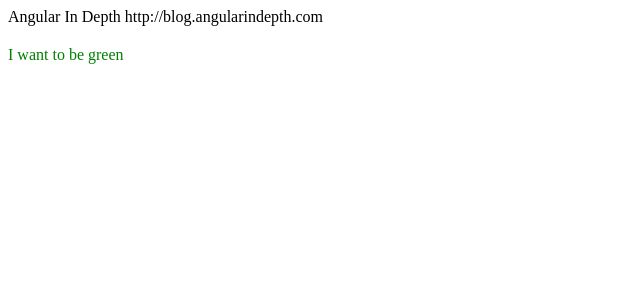
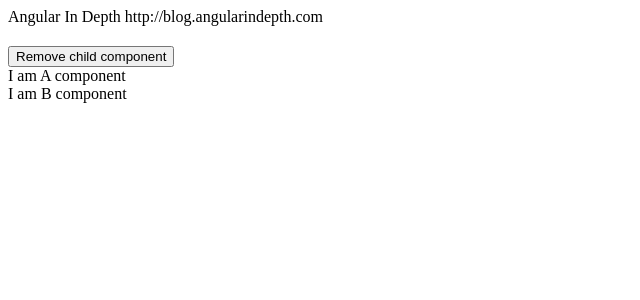
Before and after one commit to maxkoretskyi/dom-manipulation-workshop, an Angular app: page / in a window 1280 px wide. Shown: the top 300 px of the page, without its empty margins (0-640 px from the left). Built offline with nearby package versions, Linux system fonts and the light colour scheme.

Commit message:
Task 2: remove a child component

```diff
--- /dev/null
+++ b/src/app/aid-a-component.ts
@@ -0,0 +1,14 @@
+import { Component, DoCheck } from '@angular/core';
+
+@Component({
+  selector: 'aid-a-comp',
+  template: `
+    <div>I am A component</div>
+    <aid-b-comp></aid-b-comp>
+  `
+})
+export class AiDAComponent implements DoCheck {
+  ngDoCheck() {
+    console.log('ngDoCheck is called on AComponent');
+  }
+}
--- a/src/app/aid-add-attribute.directive.ts
+++ /dev/null
@@ -1,15 +0,0 @@
-import { Directive, ElementRef, Input, OnInit, Renderer2 } from '@angular/core';
-
-@Directive({
-  selector: '[aidAddAttribute]'
-})
-export class AiDAddAttributeDirective implements OnInit {
-  @Input() aidAddAttribute;
-
-  constructor(private element: ElementRef, private renderer: Renderer2) {
-  }
-
-  ngOnInit() {
-    this.renderer.setAttribute(this.element.nativeElement, this.aidAddAttribute, '');
-  }
-}
--- /dev/null
+++ b/src/app/aid-b-component.ts
@@ -0,0 +1,13 @@
+import { Component, DoCheck } from '@angular/core';
+
+@Component({
+  selector: 'aid-b-comp',
+  template: `
+    <div>I am B component</div>
+  `
+})
+export class AiDBComponent implements DoCheck {
+  ngDoCheck() {
+    console.log('ngDoCheck is called on BComponent');
+  }
+}
--- a/src/app/app.component.ts
+++ b/src/app/app.component.ts
@@ -1,10 +1,19 @@
-import { Component, ViewEncapsulation } from '@angular/core';
+import { AfterViewChecked, Component, ElementRef, ViewChildren } from '@angular/core';
 
 @Component({
   selector: 'aid-root',
-  template: `<span [aidAddAttribute]="'highlight'">I want to be green</span>`,
-  styles: ['[highlight] {color: green}'],
-  encapsulation: ViewEncapsulation.None
+  template: `
+    <button (click)="remove()">Remove child component</button>
+    <aid-a-comp #c></aid-a-comp>
+  `
 })
-export class AiDComponent {
+export class AiDComponent implements AfterViewChecked {
+  @ViewChildren('c', {read: ElementRef}) childComps;
+
+  ngAfterViewChecked() {
+    console.log('number of child components: ' + this.childComps.length);
+  }
+
+  remove() {
+  }
 }
--- a/src/app/app.module.ts
+++ b/src/app/app.module.ts
@@ -1,12 +1,14 @@
 import { BrowserModule } from '@angular/platform-browser';
 import { NgModule } from '@angular/core';
 import { AiDComponent } from './app.component';
-import { AiDAddAttributeDirective } from './aid-add-attribute.directive';
+import { AiDAComponent } from './aid-a-component';
+import { AiDBComponent } from './aid-b-component';
 
 @NgModule({
   declarations: [
     AiDComponent,
-    AiDAddAttributeDirective
+    AiDAComponent,
+    AiDBComponent
   ],
   entryComponents: [],
   imports: [
```
